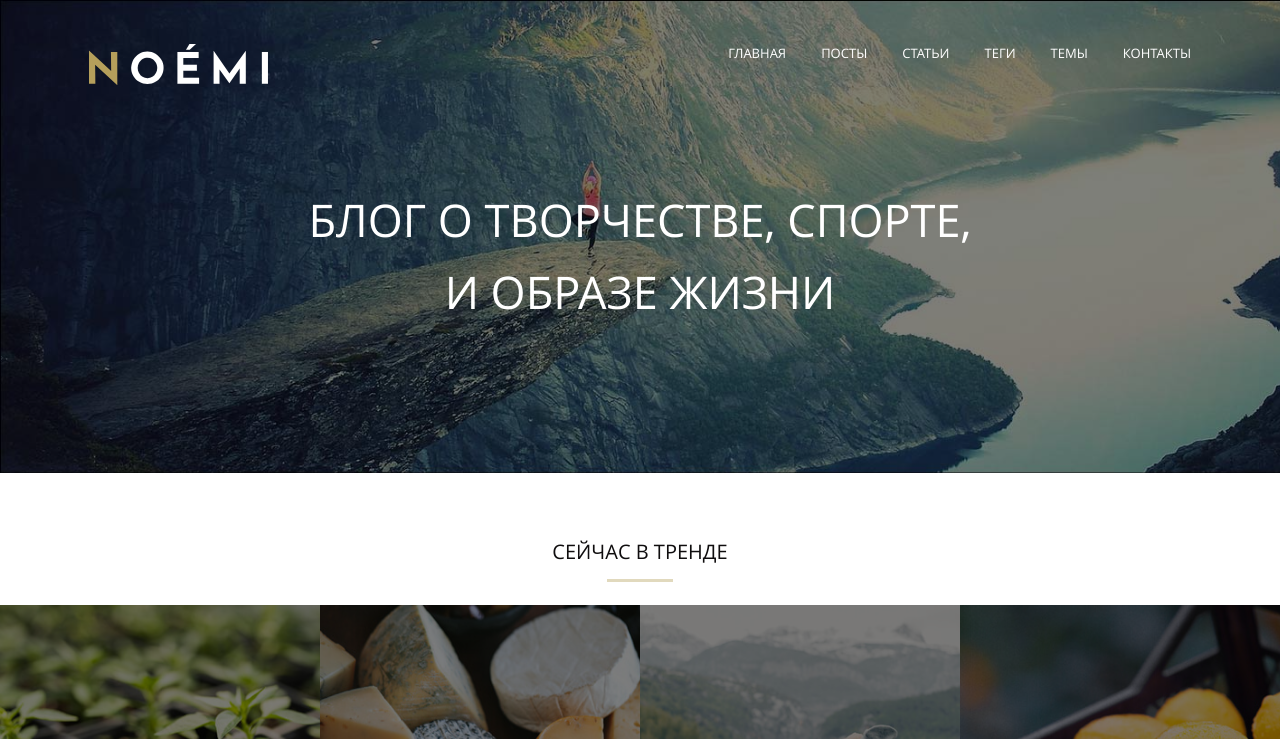
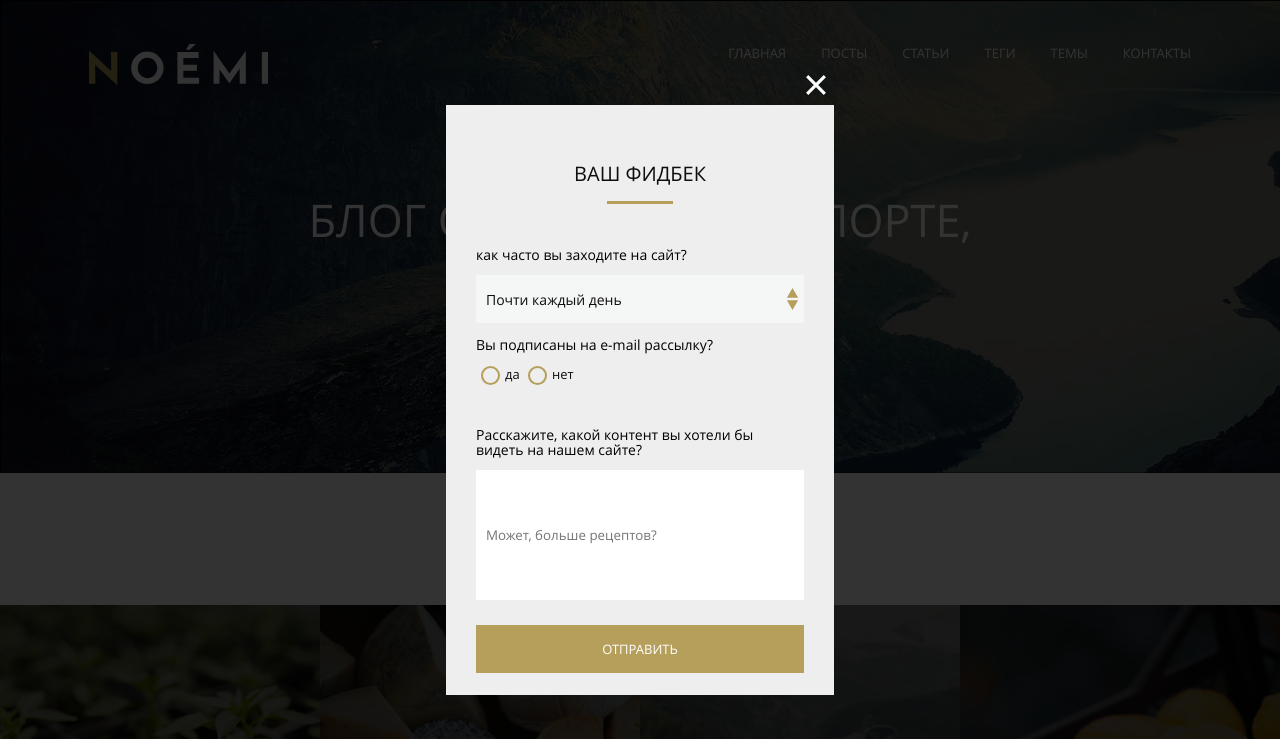
Before and after one commit to lexxx3105/mq-diplom, a plain HTML site: page index.html in a window 1280 px wide. Shown: the top 739 px of the page. Drawn offline with Linux system fonts and the light colour scheme.

Commit message:
Add files via upload

```diff
--- a/css/style.css
+++ b/css/style.css
@@ -570,12 +570,15 @@ input:focus {
     justify-content: space-evenly;
 }
 .border-product {
+    display: flex;
+    flex-direction: column;
+    flex-grow: 1;
     border: 3px solid #b59f5b;
     position: absolute;
     left: -25px;
     top: 170px;
     width: 345px;
-    height: 266px;
+    min-height: 266px;
     padding: 15px;
     overflow: hidden;
 }
@@ -658,7 +661,6 @@ a.button {
     padding: 18px 27px;
     text-decoration: none;
     line-height: 1;
-
 }
 
 
@@ -728,3 +730,158 @@ p.end {
     text-align: center;
     padding-top: 73px;
 }
+/* popup */
+/*._hidden {
+display: none;
+}*/
+.popup {
+    position: fixed;
+    width: 100%;
+    height: 100vh;
+    background-color: rgba(0, 0, 0, 0.8);
+    top: 0;
+    left: 0;
+    z-index: 2;
+}
+.popup-body {
+    display: flex;
+    min-height: 100%;
+    align-items: center;
+    justify-content: center;
+}
+.form {
+   display: flex;
+   flex-direction: column;
+   justify-content: space-evenly;
+}
+.popup-content {
+    background-color: #eeeeee;
+    color: #0f0d0e;
+    width: 388px;
+    height: 590px;
+    padding: 55px 30px;
+    position: relative;
+}
+.popup-close {
+    background-image: url("../svg/form-x.svg");
+    background-color: transparent;
+    background-repeat: no-repeat;
+    border: none;
+    padding: 0;
+    cursor: pointer;
+    width: 1.4em;
+    height: 1em;
+    font-size: 20px;
+    position: absolute;
+    top: -1.5em;
+    right: 0;
+}
+.popup-close:before, .popup-close:after {
+    width: 1.4em;
+    height: 0.2em;
+}
+.popup-title {
+    display: block;
+    text-align: center;
+    font-family: OpenSans, Arial, sans-serif;
+    font-weight: bold;
+    font-size: 20px;
+    color: rgb(15, 13, 14);
+    text-transform: uppercase;
+}
+.popup-title:after {
+    content: "";
+    display: block;
+    width: 66px;
+    height: 3px;
+    background: #b59f5b;
+    margin: 0 auto;
+    margin-top: 14px;
+    margin-bottom: 23px;
+}
+.select-label {
+  display: block;
+  padding-bottom: 13px;
+  font-size: 14px;
+  font-family: OpenSans, Arial, sans-serif;
+  color: rgb(0, 0, 0);
+  line-height: 1.077;
+  text-align: left;
+}
+.field {
+    display: block;
+    box-sizing: border-box;
+    width: 100%;
+    height: 48px;
+    background-image: url("../svg/form-arrows.svg");
+    background-repeat: no-repeat;
+    background-size: 13px;
+    background-position: right 5px center;
+    padding-left: 10px;
+    padding-right: 25px;
+    margin: 0;
+    border: none;
+    background-color: #f4f7f6;
+    font-size: 14px;
+    font-family: OpenSans, Arial, sans-serif;
+    -moz-appearance: none;
+    -webkit-appearance: none;
+    appearance: none;
+}
+
+.field:focus {
+    border: 2px solid #b59f5b;
+}
+/* радиокнопки*/
+input[type="radio"]{
+    display: none;
+}
+input[type="radio"] + label span {
+    display: inline-block;
+    width: 19px;
+    height: 19px;
+    background: transparent;
+    vertical-align: middle;
+    border: 2px solid #b59f5b;
+    border-radius: 50%;
+    padding: 4px;
+    margin:0 5px;
+}
+input[type="radio"]:checked + label span {
+    width: 19px;
+    height: 19px;
+    background: #b59f5b;
+    background-clip: content-box;
+}
+
+.form-group {
+    display: block;
+    height: 20px;
+    margin-bottom: 50px;
+    width: 100%;
+    font-family: OpenSans, Arial, sans-serif;
+    font-weight: normal;
+    font-size: 13px;
+    padding: 20px 0;
+}
+.field-textarea {
+   display: block;
+   width: 100%;
+   height: 130px;
+   border: none;
+   padding: 10px;
+}
+.submit-button {
+    margin-top: 108px;
+    height: 48px;
+    border: none;
+    width: 100%;
+    background-color:#b59f5b;
+    text-transform: uppercase;
+    color:#ffffff;
+    font-size: 13px;
+    font-family: OpenSans, Arial, sans-serif;
+}
+.submit-button:hover {
+    background-color: #323232;
+}
--- a/index.html
+++ b/index.html
@@ -1,5 +1,5 @@
 <!doctype html>
-<html lang="en" xmlns="http://www.w3.org/1999/html">
+<html lang="en" xmlns="http://www.w3.org/1999/html" xmlns="http://www.w3.org/1999/html">
 <head>
     <meta charset="UTF-8">
     <meta name="viewport"
@@ -107,7 +107,7 @@
     <main class="main">
         <article>
             <div class="section">
-                <img class="tems-img" src="images\last-post1.jpg" alt="фото">
+                <img class="tems-img" src="images/last-post1.jpg" alt="фото">
                 <div class="conteiner-list">
                     <ul class="tems">
                         <li class="tems-nav">
@@ -280,7 +280,7 @@
                 <label class="text-1-group">
                     <input class="form-text-1" placeholder="Введите Ваш email">
                     <span class="visually-hidden">Поле ввода email</span>
-                    <button name="email" class="submit-btn" type="botton">подписаться</button>
+                    <button name="email" class="submit-btn" type="button">подписаться</button>
                 </label>
             </form>
         </section>
@@ -410,3 +410,42 @@
     </div>
     <p class="end">Copyright © 2009–2019 City Blog LLC.</p>
 </footer>
+<div id="popup" class="popup _hidden">
+    <div class="popup-body">
+        <div class="popup-content">
+            <button class="popup-close" type="button"></button>
+            <span class="popup-title">ваш фидбек</span>
+            <form class="form">
+                <section class="form-group">
+                    <label class="select-group">
+                        <span class="select-label">как часто вы заходите на сайт?</span>
+                        <select class="field">
+                            <option value="every day" selected="">Почти каждый день</option>
+                            <option value="several days">Раз в несколько дней</option>
+                            <option value="weeks">Раз в несколько недель</option>
+                            <option value="year">Несколько раз в год</option>
+                        </select>
+                    </label>
+                </section>
+                <section class="form-group">
+                    <div class="field-group">
+                        <span class="select-label">Вы подписаны на e-mail рассылку?</span>
+                        <input id="yes" type="radio" name="servey" value="yes">
+                        <label for="yes"><span></span>да</label>
+                        <input id="no" type="radio" name="servey" value="no">
+                        <label for="no"><span></span>нет</label>
+                    </div>
+                </section>
+                <section class="form-group">
+                        <span class="select-label">Расскажите, какой контент вы хотели бы видеть на нашем сайте?</span>
+                        <input type="text" class="field-textarea" placeholder="Может, больше рецептов?" required=""></input>
+                </section>
+                <section class="form-group">
+                    <button class="submit-button" type="button">отправить</button>
+                </section>
+            </form>
+
+        </div>
+    </div>
+</div>
+</body>
```
